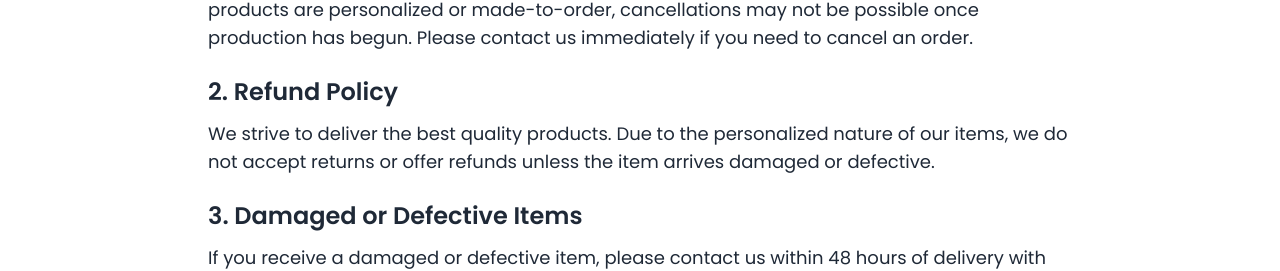
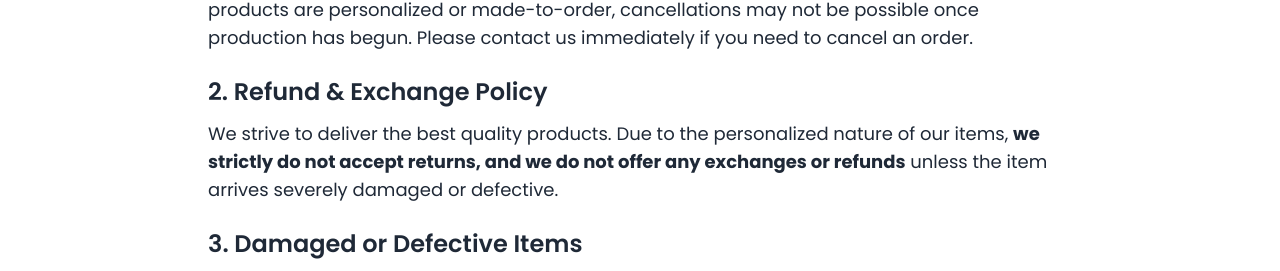
Before and after one commit to rahil2016-cyber/popartsdvg, a React (Vite) app in the folder frontend/: page /refund-policy in a window 1280 px wide. Shown: the part 385-656 px from the top of the page. Built offline with nearby package versions, Linux system fonts and the light colour scheme; no server answers.

Commit message:
fix: resolve cashfree sdk configuration and update refund policy

```diff
--- a/frontend/src/pages/RefundPolicy.jsx
+++ b/frontend/src/pages/RefundPolicy.jsx
@@ -13,8 +13,8 @@ const RefundPolicy = () => {
         </section>
 
         <section>
-          <h2 className="text-2xl font-semibold mb-3">2. Refund Policy</h2>
-          <p>We strive to deliver the best quality products. Due to the personalized nature of our items, we do not accept returns or offer refunds unless the item arrives damaged or defective.</p>
+          <h2 className="text-2xl font-semibold mb-3">2. Refund & Exchange Policy</h2>
+          <p>We strive to deliver the best quality products. Due to the personalized nature of our items, <strong>we strictly do not accept returns, and we do not offer any exchanges or refunds</strong> unless the item arrives severely damaged or defective.</p>
         </section>
 
         <section>
```
Also changed, not shown: 1 other file (tests, documents, lock files or other folders).
